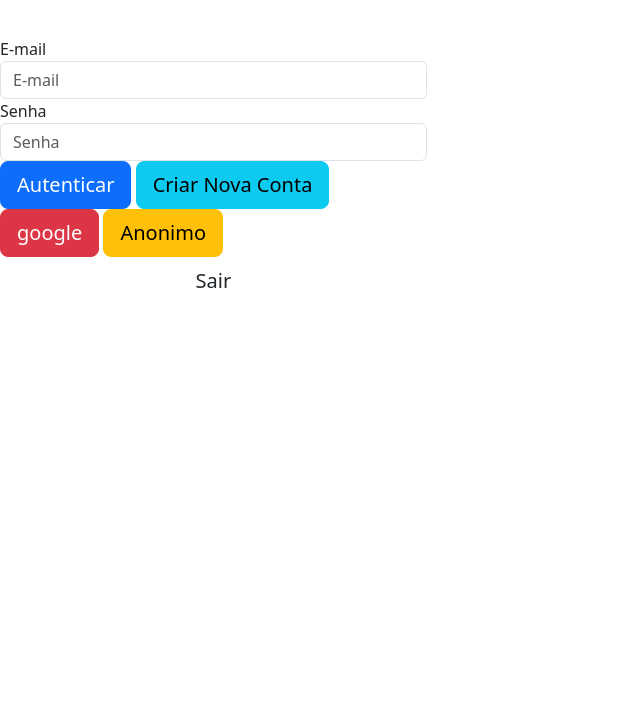
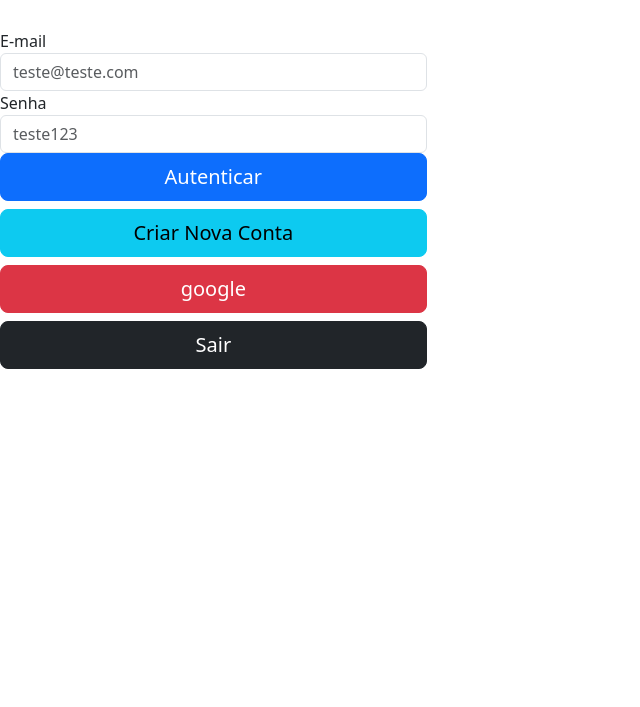
Before and after one commit to BiancaPedrosa/firebase-CRUD, a plain HTML site: page autenticacao/public/index.html in a window 1280 px wide. Shown: the part 93-800 px from the top of the page, without its empty margins (0-640 px from the left). Drawn offline with nearby package versions, Linux system fonts and the light colour scheme; some packages are replaced by stand-ins of ours.

Commit message:
Update index.html

```diff
--- a/autenticacao/public/index.html
+++ b/autenticacao/public/index.html
@@ -11,12 +11,9 @@
     <script defer src="/__/firebase/9.8.1/firebase-app-compat.js"></script>
     <!-- include only the Firebase features as you need -->
     <script defer src="/__/firebase/9.8.1/firebase-auth-compat.js"></script>
-    <script defer src="/__/firebase/9.8.1/firebase-database-compat.js"></script>
-    <script defer src="/__/firebase/9.8.1/firebase-firestore-compat.js"></script>
     <script defer src="/__/firebase/9.8.1/firebase-functions-compat.js"></script>
     <script defer src="/__/firebase/9.8.1/firebase-messaging-compat.js"></script>
     <script defer src="/__/firebase/9.8.1/firebase-storage-compat.js"></script>
-    <script defer src="/__/firebase/19.8.1/firebase-analytics-compat.js"></script>
     <script defer src="/__/firebase/9.8.1/firebase-remote-config-compat.js"></script>
     <script defer src="/__/firebase/9.8.1/firebase-performance-compat.js"></script>
     <!--
@@ -27,36 +24,32 @@
 
   </head>
   <body>
-
-     <h1>Autenticação</h1>
-
-    <div class="col-md-4">
+    <div class="col-md-4 gap-2">
+        <h1 class="text-center" >Autenticação</h1>
         <h3 class="text-center" id="displayName">Você não está autenticado</h3>
-        <p id="loadEL"></p>
         <br>
         <form>
             <div class="form-group">
                 <label for="emailInput">E-mail</label>
-                <input type="email" class="form-control" id="emailInput" placeholder="E-mail">
+                <input type="email" class="form-control" id="emailInput" placeholder="teste@teste.com">
             </div>
             <div class="form-group">
                 <label for="passwordInput">Senha</label>
-                <input type="password" class="form-control" id="passwordInput" placeholder="Senha">
+                <input type="password" class="form-control" id="passwordInput" placeholder="teste123">
             </div>
         </form>
-
-        <button class="btn btn-lg btn-block btn-primary" id="authEmailPassButton">Autenticar</button>
-        <button class="btn btn-lg btn-block btn-info" id="createUserButton">Criar Nova Conta</button>
-        <button class="btn btn-lg btn-danger" id="authGoogleButton">google</i></button>
-        <button class="btn btn-lg btn-warning" id="authAnonymouslyButton">Anonimo</button>
-
-        <br>
-
-        <p class="text-center">
-            <button class="btn btn-lg btn-block btn-default" id="logOutButton">Sair</button>
-        </p>
+        <div div class="d-grid gap-2 mx-auto">
+          <button class="btn btn-lg btn-block btn-primary" id="authEmailPassButton">Autenticar</button>
+          <button class="btn btn-lg btn-block btn-info" id="createUserButton">Criar Nova Conta</button>
+          <button class="btn btn-lg btn-block btn-danger" id="authGoogleButton">google</button>
+          <button class="btn btn-lg btn-block btn-dark" id="logOutButton">Sair</button>
+      </div>
     </div>
 
+      <script type="module" src="index.js"></script>
+      <script src="https://cdn.jsdelivr.net/npm/bootstrap@5.3.2/dist/js/bootstrap.bundle.min.js" integrity="sha384-C6RzsynM9kWDrMNeT87bh95OGNyZPhcTNXj1NW7RuBCsyN/o0jlpcV8Qyq46cDfL" crossorigin="anonymous"></script>
+  </body>
+</html>
       <script type="module" src="js/autentica.js"></script>
       <script src="https://cdn.jsdelivr.net/npm/bootstrap@5.3.2/dist/js/bootstrap.bundle.min.js" integrity="sha384-C6RzsynM9kWDrMNeT87bh95OGNyZPhcTNXj1NW7RuBCsyN/o0jlpcV8Qyq46cDfL" crossorigin="anonymous"></script>
   </body>
```
